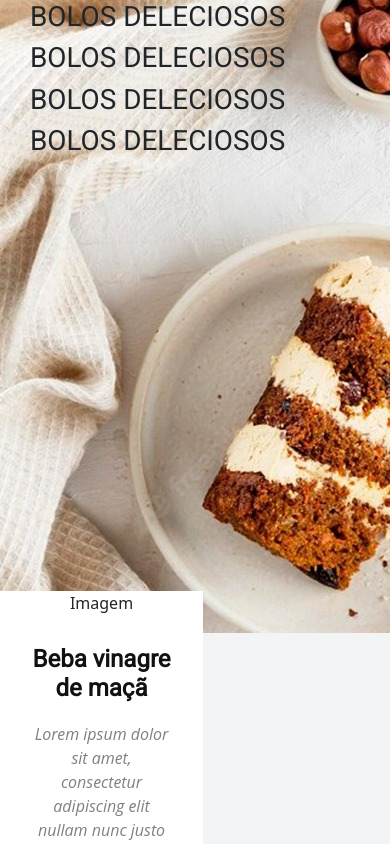
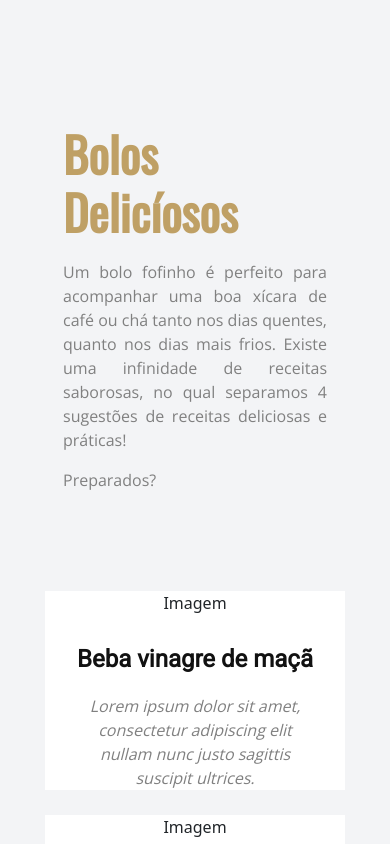
Before and after one commit to FelipeFreitasGit/Receitas, an Angular app: page /home in a window 390 px wide. Shown: the top 844 px of the page. Built offline with nearby package versions, Linux system fonts and the light colour scheme.

Commit message:
feat: ajustando layout responsivo

```diff
--- a/src/app/components/menu-box/menu-box.component.scss
+++ b/src/app/components/menu-box/menu-box.component.scss
@@ -18,9 +18,28 @@
     text-align: center;
 }
 
-// realiar se essa solução é a melhor
-@media only screen and (max-width: 1090px) {
+@media only screen and (max-width: 1500px) {
     .box {
-      width: 203px;
+      width: 300px;
     }
-}
+  }
+
+
+  @media only screen and (max-width: 1090px) {
+    .box {
+      width: 200px;
+    }
+  }
+
+
+  @media only screen and (max-width: 768px) {
+     .box {
+       width: 400px;
+     }
+   }
+
+  @media only screen and (max-width: 425px) {
+    .box {
+      width: 300px;
+    }
+  }
--- a/src/app/views/home/home.component.html
+++ b/src/app/views/home/home.component.html
@@ -1,10 +1,12 @@
 <section class="background">
     <div class="titulo">
-        <h1>BOLOS DELECIOSOS</h1>
-        <h1>BOLOS DELECIOSOS</h1>
-        <h1>BOLOS DELECIOSOS</h1>
-        <h1>BOLOS DELECIOSOS</h1>
-
+        <div class="introducao">
+            <h1>Bolos Delicíosos</h1>
+            <p>Um bolo fofinho é perfeito para acompanhar uma boa xícara de café ou chá tanto nos dias quentes, quanto
+                nos dias mais frios. Existe uma infinidade de receitas saborosas, no qual separamos 4 sugestões de
+                receitas deliciosas e práticas!</p>
+            <p>Preparados?</p>
+        </div>
     </div>
     <div class="cards">
         <app-menu-box></app-menu-box>
--- a/src/app/views/home/home.component.scss
+++ b/src/app/views/home/home.component.scss
@@ -16,6 +16,30 @@
         height: 75vh;
         width: 100%;
         position: relative;
+        display: flex;
+        justify-content: flex-end;
+        align-items: center;
+
+        .introducao {
+            display: flex;
+            flex-direction: column;
+            width: 60%;
+
+            h1 {
+                font-size: 6rem;
+                color:#bfa065;
+                font-weight: bold;
+                margin-bottom: 20px;
+            }
+
+            p {
+                font-size: 1.2rem;
+                font-family:'Open Sans', sans-serif;
+                color: #808080;
+                text-align: justify;
+            }
+        }
+
     }
 
     .cards {
@@ -36,8 +60,38 @@
 @media only screen and (max-width: 768px) {
     .background {
         padding: 0px 30px;
+
+        .titulo {
+            justify-content: center;
+        }
+
+        .cards {
+            justify-content: center;
+            align-items: center;
+        }
+    }
+
+}
+
+@media only screen and (max-width: 425px) {
+    .background {
+        background-image: none;
+        background-color: #f3f4f6;
+
+        .titulo {
+
+            .introducao {
+                width: 80%;
+                h1 {
+                    font-size: 3rem;
+                }
+                p {
+                    font-size: 1rem;
+                }
+            }
+        }
+        .cards {
+            margin: 0px;
+        }
     }
 }
-@media only screen and (max-width: 425px) {
-
-}
--- a/src/index.html
+++ b/src/index.html
@@ -8,7 +8,7 @@
   <link rel="icon" type="image/x-icon" href="favicon.ico">
   <link rel="preconnect" href="https://fonts.googleapis.com">
   <link rel="preconnect" href="https://fonts.gstatic.com" crossorigin>
-  <link href="https://fonts.googleapis.com/css2?family=Roboto:ital,wght@0,300;0,400;1,300&display=swap" rel="stylesheet">
+  <link href="https://fonts.googleapis.com/css2?family=Open+Sans:wght@300&family=Oswald&family=Roboto:ital,wght@0,300;0,400;1,300&display=swap" rel="stylesheet">
 </head>
 <body>
   <app-root></app-root>
--- a/src/styles.scss
+++ b/src/styles.scss
@@ -2,7 +2,11 @@
 html {
     background-color: #f3f4f6;
 
-    h1, h2, h3, h4, h5, h6, p {
+    h1 {
+        font-family: 'Oswald', sans-serif;
+    }
+
+    h2, h3, h4, h5, h6, p {
         font-family: 'Roboto', sans-serif;
     }
 }
```
